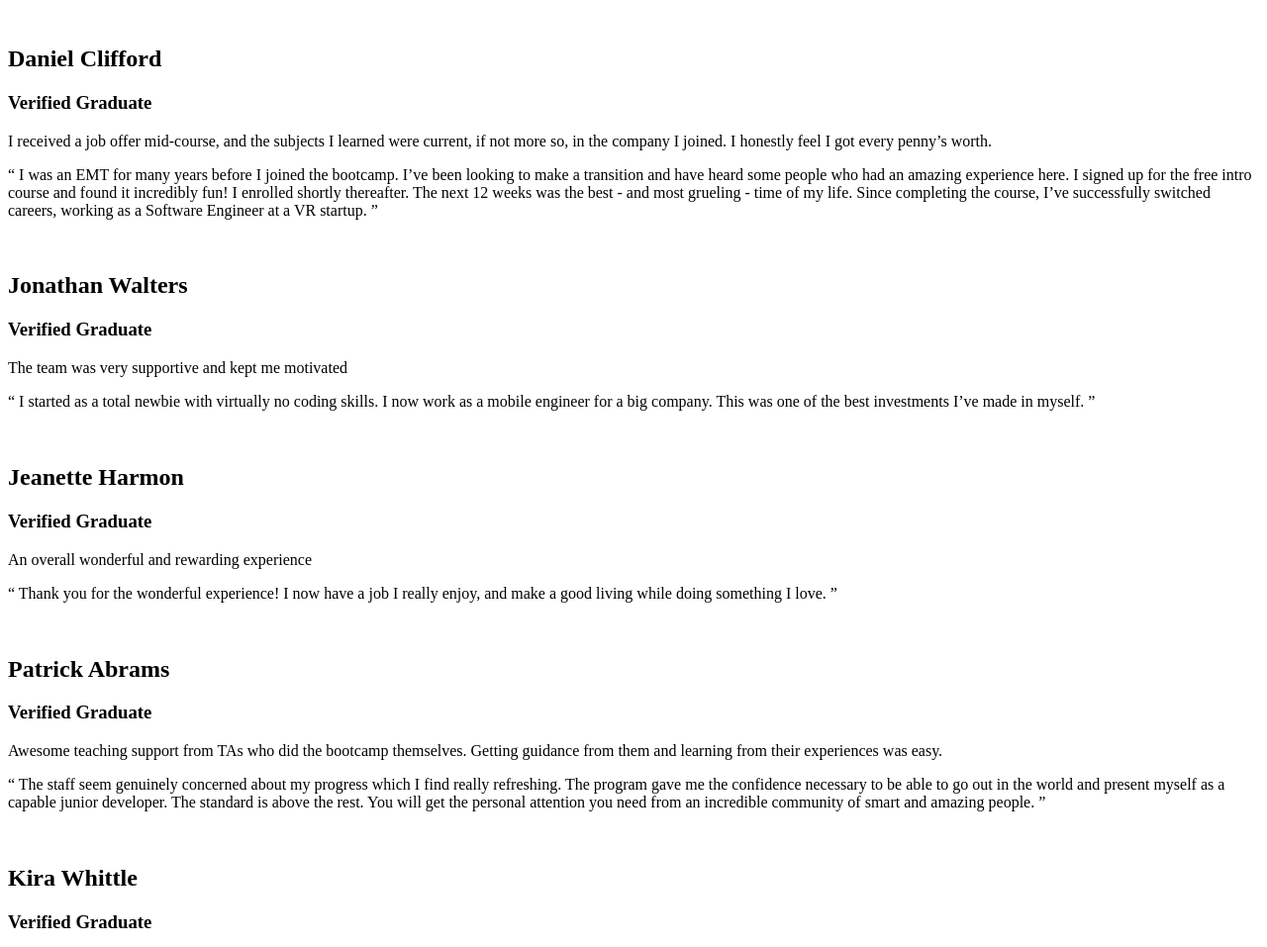
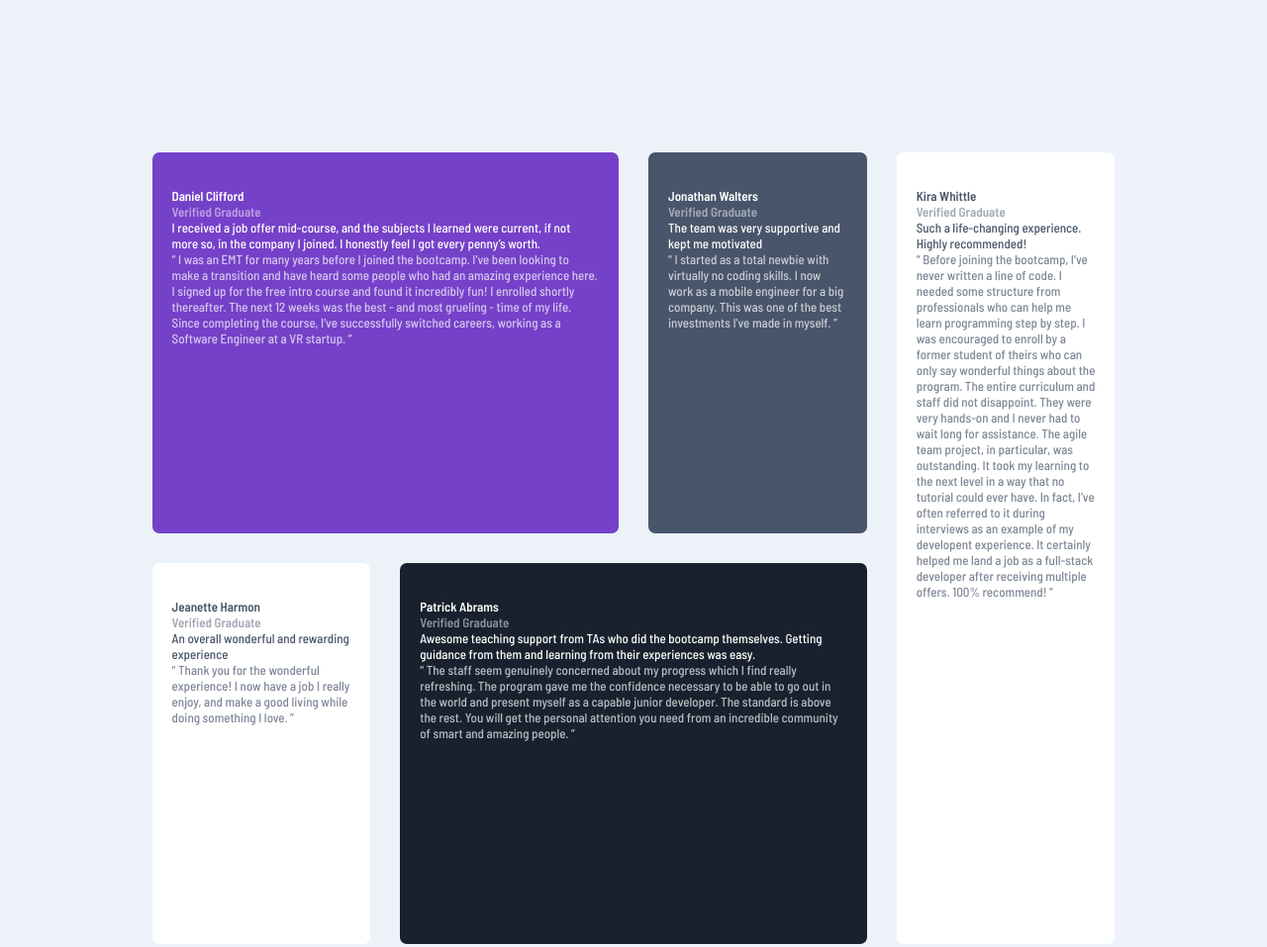
Before and after one commit to Niro7/testimonial-section, a plain HTML site: page index.html in a window 1280 px wide. Shown: the top 957 px of the page at 99% size. Drawn offline with Linux system fonts and the light colour scheme.

Commit message:
ADD: stylesheet link

```diff
--- a/index.html
+++ b/index.html
@@ -13,8 +13,7 @@
     />
 
     <title>Frontend Mentor | Testimonials grid section</title>
-
-    <!-- Feel free to remove these styles or customise in your own stylesheet 👍 -->
+    <link rel="stylesheet" href="style.css" />
     <style>
       .attribution {
         font-size: 11px;
@@ -39,7 +38,7 @@
             current, if not more so, in the company I joined. I honestly feel I
             got every penny’s worth.
           </p>
-          <p class="testimonial__description">
+          <p class="review">
             “ I was an EMT for many years before I joined the bootcamp. I’ve
             been looking to make a transition and have heard some people who had
             an amazing experience here. I signed up for the free intro course
@@ -61,7 +60,7 @@
           <p class="testimonial__highlight">
             The team was very supportive and kept me motivated
           </p>
-          <p class="testimonial__description">
+          <p class="review">
             “ I started as a total newbie with virtually no coding skills. I now
             work as a mobile engineer for a big company. This was one of the
             best investments I’ve made in myself. ”
@@ -79,7 +78,7 @@
           <p class="testimonial__highlight">
             An overall wonderful and rewarding experience
           </p>
-          <p class="testimonial__description">
+          <p class="review">
             “ Thank you for the wonderful experience! I now have a job I really
             enjoy, and make a good living while doing something I love. ”
           </p>
@@ -98,7 +97,7 @@
             Getting guidance from them and learning from their experiences was
             easy.
           </p>
-          <p class="testimonial__description">
+          <p class="review">
             “ The staff seem genuinely concerned about my progress which I find
             really refreshing. The program gave me the confidence necessary to
             be able to go out in the world and present myself as a capable
@@ -119,7 +118,7 @@
           <p class="testimonial__highlight">
             Such a life-changing experience. Highly recommended!
           </p>
-          <p class="testimonial__description">
+          <p class="review">
             “ Before joining the bootcamp, I’ve never written a line of code. I
             needed some structure from professionals who can help me learn
             programming step by step. I was encouraged to enroll by a former
```
